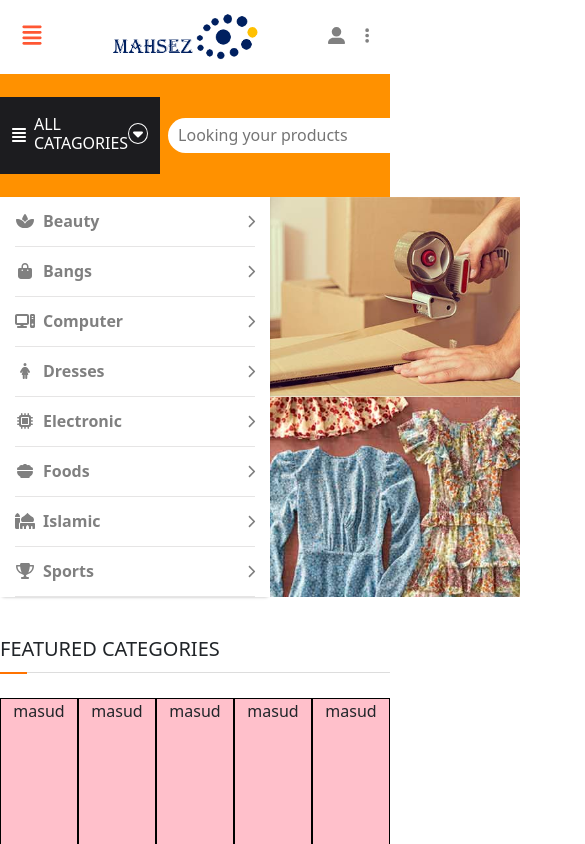
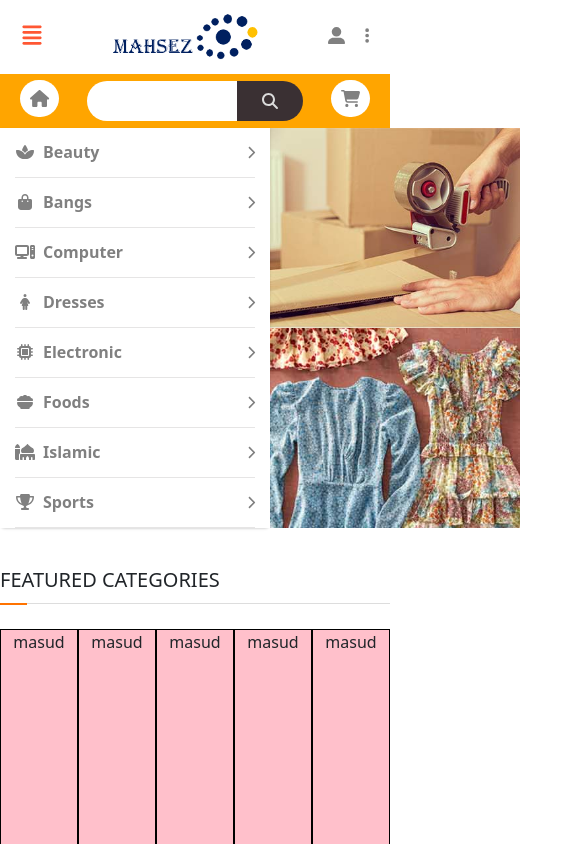
Before and after one commit to abdullahalmasudpersonal/believershops_client, a React (Create React App) app: page / in a window 390 px wide. Shown: the top 844 px of the page, 585 px wide, since content can reach past the window. Built offline with nearby package versions, Linux system fonts and the light colour scheme.

Commit message:
header responsive

```diff
--- a/src/Pages/Shared/Header/Header.css
+++ b/src/Pages/Shared/Header/Header.css
@@ -20,11 +20,18 @@
     .responsive-header{
         display:none !important;
     }
+    .header-part2{
+        display: none !important;
+    }
 }
 @media screen and (min-width:931px) {
     .header-small-screen{
         display: none;
     }
+    .header2-part-2{
+        display: none !important;
+    }
+
 }
 
 /* ----------- header part 2 ------------- */
@@ -36,7 +43,7 @@
     display: flex;
     justify-content: space-between;
     align-items: center;
-    padding: 0;
+    padding:0;
 }
 
 .header2-catagories {
@@ -45,7 +52,7 @@
     align-items: center;
     justify-content: space-between;
     color: white;
-    padding: 12px;
+    padding: 10px;
     width: 270px;
     cursor: pointer;
 }
@@ -91,6 +98,56 @@
     box-shadow: 0px 1px 11px 3px rgba(255, 252, 255, 1);
     transition: .4s;
 }
+/* -------------header2 part2------------------- */
+.header2-part-2{
+    display: flex;
+    align-items: center;
+    justify-content: space-between;
+    background-color: orange;
+    padding: 6.5px 20px;
+}
+.header2-part-2-search{
+    display: flex;
+
+}
+.header2-part2-search-ber{
+    border-radius: 50px 0px 0px 50px ;
+    border: none;
+    height: 40px;
+    width: 500px;
+}
+.header2-part-2-search-icon{
+    padding: 12px 25px;
+    background-color: rgba(0, 15, 66, 0.774);
+    color: rgb(219, 219, 219);
+    border-radius: 0 50px 50px 0;
+}
+@media screen and (min-width:100px) and (max-width:800px) {
+    .header2-part2-search-ber{
+        width: 400px;
+    }
+}
+@media screen and (min-width:100px) and (max-width:700px) {
+    .header2-part2-search-ber{
+        width: 300px;
+    }
+}
+@media screen and (min-width:100px) and (max-width:600px) {
+    .header2-part2-search-ber{
+        width: 250px;
+    }
+}
+@media screen and (min-width:100px) and (max-width:500px) {
+    .header2-part2-search-ber{
+        width: 200px;
+    }
+}
+@media screen and (min-width:100px) and (max-width:400px) {
+    .header2-part2-search-ber{
+        width: 150px;
+    }
+}
+
 /* ------------- header 3 ---------------------- */
 .catagore-banner-flex{
     display: flex;
--- a/src/Pages/Shared/Header/Header.js
+++ b/src/Pages/Shared/Header/Header.js
@@ -2,7 +2,7 @@ import React, { useState } from 'react';
 import './Header.css';
 import logo from '../../../img/logo/mahsez.png';
 import { FontAwesomeIcon } from '@fortawesome/react-fontawesome';
-import { faAlignJustify, faHeadset, faShoppingCart, faCaretDown, faUserAlt, faEllipsis, faEllipsisH, faEllipsisV } from '@fortawesome/free-solid-svg-icons';
+import { faAlignJustify, faHeadset, faShoppingCart, faCaretDown, faUserAlt, faEllipsisV, faHome, faSearch } from '@fortawesome/free-solid-svg-icons';
 import { faDotCircle, faHeart } from '@fortawesome/free-regular-svg-icons';
 import HeaderCatagore from './HeaderCatagore';
 import Banner from '../../Home/Banner/Banner';
@@ -20,7 +20,7 @@ const Header = () => {
             setShadow(false)
         }
     }
-    window.addEventListener('scroll', changeShadow)
+    window.addEventListener('scroll', changeShadow);
 
 
     return (
@@ -53,11 +53,30 @@ const Header = () => {
                         </div>
                     </div>
                 </div>
+
+                <div className='header-small-screen'>
+                    <div className={shadow ? 'sticky-top  header-shadow ' : ''}>
+                        <div className='d-flex justify-content-between align-items-center' style={{ padding: '11px' }}>
+
+                            <div>
+                                <FontAwesomeIcon style={{ height: '22px', width: '22px', color: '#FF5733', padding: '10px' }} icon={faAlignJustify} />
+                            </div>
+
+                            <div>
+                                <img width='150px' src={logo} alt='' />
+                            </div>
+                            <div>
+                                <FontAwesomeIcon className='shopping-cart' icon={faUserAlt} />
+                                <FontAwesomeIcon className='shopping-cart' icon={faEllipsisV} />
+                            </div>
+                        </div>
+                    </div>
+                </div>
             </div>
 
             {/* -----------Mobile manu start----------- */}
-            <div className='header-small-screen'>
-                <div className={shadow ? 'sticky-top  header-shadow ' : ''}>
+            {/*  <div className='header-small-screen'>
+                <div className={shadow2 ? 'sticky-top  header-shadow ' : ''}>
                     <div className='d-flex justify-content-between align-items-center' style={{ padding: '11px' }}>
 
                         <div>
@@ -73,7 +92,7 @@ const Header = () => {
                         </div>
                     </div>
                 </div>
-            </div>
+            </div> */}
 
             {/* -----------Mobile manu end------------- */}
 
@@ -103,6 +122,20 @@ const Header = () => {
                     </div>
                 </div>
             </div>
+
+            <div className='header2-part-2'>
+                <div>
+                    <FontAwesomeIcon className='shopping-cart' icon={faHome} />
+                </div>
+                <div className='header2-part-2-search'>
+                    <input className='p-0 header2-part2-search-ber' />
+                    <FontAwesomeIcon className='header2-part-2-search-icon' icon={faSearch} />
+                </div>
+                <div>
+                <FontAwesomeIcon className='shopping-cart' icon={faShoppingCart} />
+                </div>
+            </div>
+
 
             {/* ---------Part 2 ----------- */}
 
```
